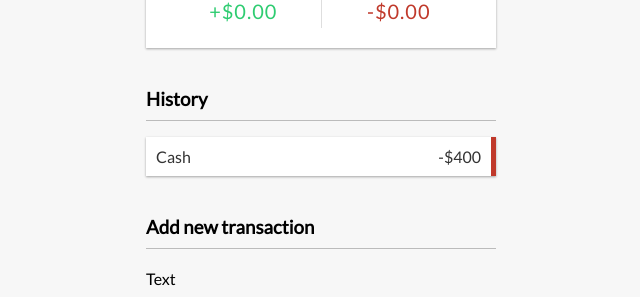
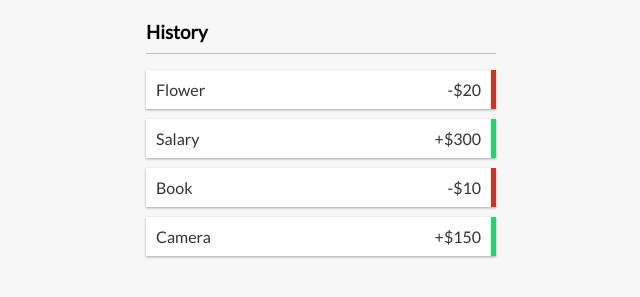
Before and after one commit to Mdudzik92/React-Expense-Tracker, a React (Create React App) app: page / in a window 1280 px wide. Shown: the part 220-517 px from the top of the page, without its empty margins (319-959 px from the left). Built offline with nearby package versions, Linux system fonts and the light colour scheme.

Commit message:
Updating plus or minus signs depending on expenses and additions, as well as changing border color of transactions

```diff
--- /dev/null
+++ b/src/components/Transaction.js
@@ -0,0 +1,12 @@
+import React from 'react'
+
+export const Transaction = ({ transaction }) => {
+  const sign = transaction.amount < 0 ? '-' : '+';
+
+  return (
+    <li className={transaction.amount < 0 ? 'minus' : 'plus'}>
+          {transaction.text} <span>{sign}${Math.abs(transaction.amount)}</span>
+          <button className="delete-btn">x</button>
+    </li>
+  )
+}
--- a/src/components/TransactionList.js
+++ b/src/components/TransactionList.js
@@ -1,14 +1,19 @@
-import React from 'react'
+// We can pull out anything from the global context through using the useContext hook
+import React, { useContext } from 'react';
+import { Transaction } from './Transaction';
+// Pulling global state in
+import { GlobalContext } from '../context/GlobalState';
 
 export const TransactionList = () => {
+  const { transactions } = useContext(GlobalContext);
+
   return (
     <>
       <h3>History</h3>
       <ul className="list">
-        <li className="minus">
-          Cash <span>-$400</span>
-          <button className="delete-btn">x</button>
-        </li>
+        {/* Mapping through the transactions array in the global state, outputting each transaction */}
+        {transactions.map(transaction => (<Transaction key={transaction.id} transaction={transaction} />))}
+
       </ul>
     </>
   )
```
